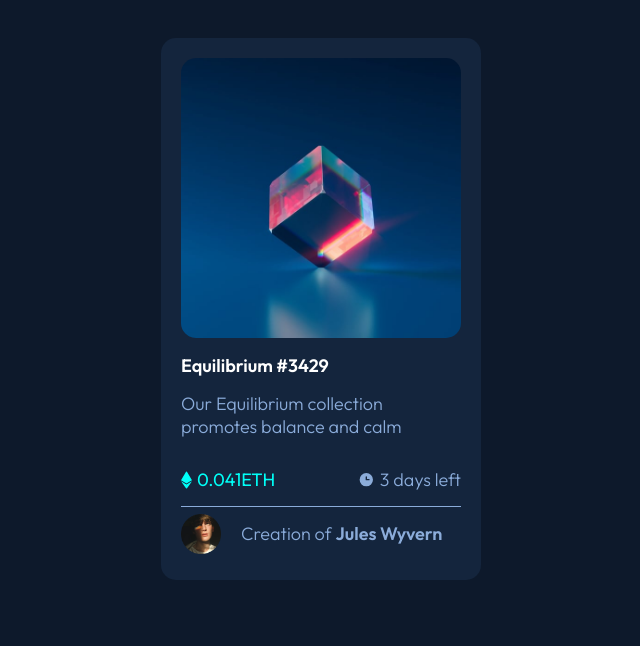
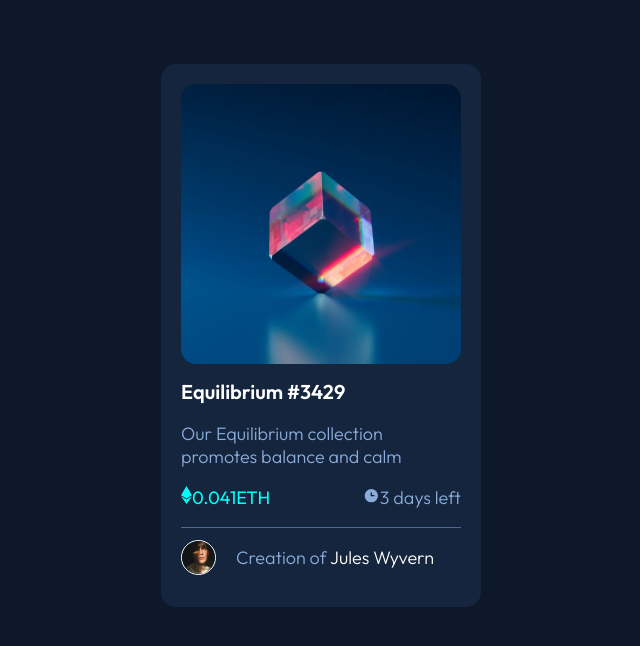
Before and after one commit to Gabriela-hub-89/nft-preview-card, a plain HTML site: page index.html in a window 1280 px wide. Shown: the whole page, without its empty margins (319-959 px from the left). Drawn offline with Linux system fonts and the light colour scheme.

Commit message:
arreglado problema con tamaño de los contenedores

```diff
--- a/css/styles.css
+++ b/css/styles.css
@@ -1,113 +1,93 @@
 @import url('https://fonts.googleapis.com/css2?family=Open+Sans&family=Outfit:wght@300;400;600&display=swap');
 html {
+    font-size: 62.5%;
     box-sizing: border-box;
 }
 *, *:before, *:after {
     box-sizing: inherit;
 }
 body{
-    display: flex;
-    justify-content: center;
-    align-items: center;
-    max-width: 100%;
+    background-color: hsl(217, 54%, 11%);
     margin: 0;
-    background-color: hsl(217, 54%, 11%);
-    font-family:'Outfit', sans-serif;;
+    max-width: 1440px;
+
+}
+h1{
+    font-family:'Outfit', sans-serif;
+    color: hsl(0, 0%, 100%);
+    font-weight: 600;
+}
+p{
+    font-family:'Outfit', sans-serif;
+    font-size: 18px;
+    color: hsl(215, 51%, 70%);
+    font-weight: 300;
+}
+p.name span{
+    color: hsl(0, 0%, 100%);
+}
+span:hover{
+    cursor: pointer;
 }
 img{
     max-width: 100%;
-    border-radius: 15px;
+    border-radius: 1.5rem;
 }
-h1{
-    color: hsl(0, 0%, 100%);
-    font-weight: 600;
-    font-size: 18px;
-}
-p{
-    color: hsl(215, 51%, 70%);
-    font-weight: 300;
-    font-size: 18px;
-    margin: 15px 0;
-}
-.card{
-    width: 25%;
-    height: auto;
-    margin: auto;
-    padding: 20px;
-    background-color: hsl(216, 50%, 16%);
-    border-radius: 15px;
+main{
+    margin: 5% 0;
 }
 
-main{
-    width: 100%;
-    min-height: 100%;
-    margin-top: 3%;
-    /* margin-bottom: 5%; */
+.card{
+    max-width: 25%;
+    padding: 2rem;
+    background-color: hsl(216, 50%, 16%);
+    margin: auto;
+    border-radius: 1.5rem;
+}
+.text{
+    margin-bottom: 0;
 }
 
-/* .grid-columns{
-    display: grid;
-    grid-template-rows: 70% 10% 10% 10%;
-}  */
-
-
 .image-card{
-    border-radius: 20px;
+    border-radius: 1.5rem;
+    position: relative;
 }
-
-.text-card{
-    background-color: hsl(216, 50%, 16%);
+.image-card:hover{
+    background-image: url(../images/icon-view.svg);
+    position: absolute;
+    top: 0; left:0; right: 0; bottom: 0;
+    background-size: cover;
+    background-position: center;
+    color: hsl(0, 0%, 100%);
+    background-color: hsl(178, 100%, 50%);
 }
-
-
 .date-price{
     display: flex;
-    flex-direction: row;
     justify-content: space-between;
-    align-items: center;
-    background-color: hsl(216, 50%, 16%);
-    border-bottom: 1px solid hsl(215, 51%, 70%);
+    border-bottom: 1px solid hsla(215, 51%, 70%, .5);
 }
+.eth{
+    display: flex;
+    align-items: baseline;
 
-
-.eth, .clock{
-    display: flex;
-    align-items: center;
 }
-.eth p{
+.price{
     color: hsl(178, 100%, 50%);
     font-weight: 400;
 }
-
-
-.eth img, .clock img{
-    height: 50%;
-    padding-right: 5px;
+.clock{
+    display: flex;
+    align-items: baseline;
 }
-
-
 .author{
-    /* padding: 10px; */
     display: flex;
-    flex-direction: row;
-    justify-content: left;
-    background-color: hsl(216, 50%, 16%);
+    justify-content: flex-start;
     align-items: center;
 }
 
-
-.name{
-    margin-left: 20px;
-    font-size: 18px;
-    font-weight: 300;
+.pic-author{
+    border: 1px solid white;
+    border-radius: 50px;
+    height: 3.5rem;
+    margin-right: 2rem;
 }
-
-
-.name span{
-    font-weight: 600;
-}
-
-
-.pic-author{
-    height: 40px;
-}
```
